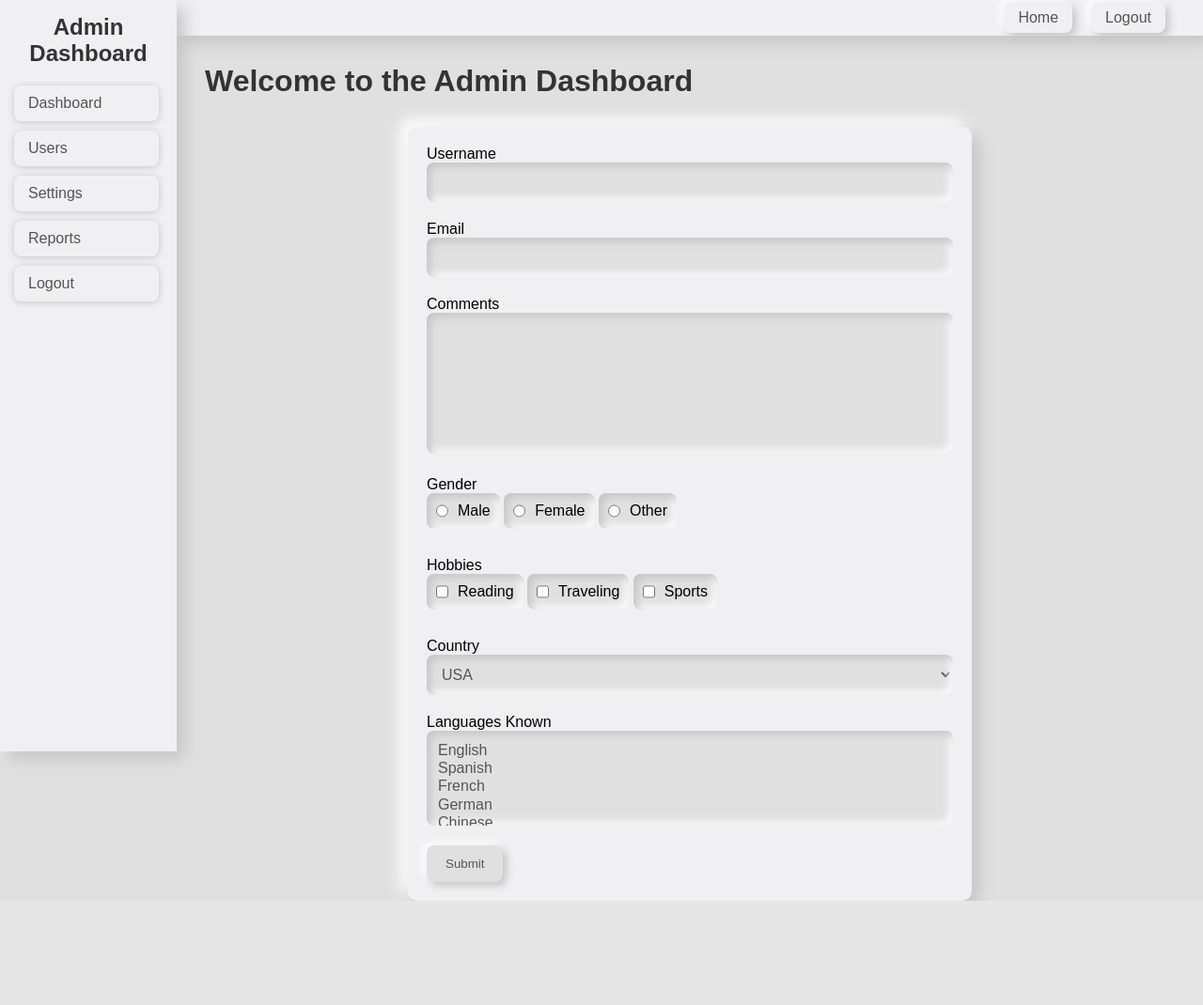
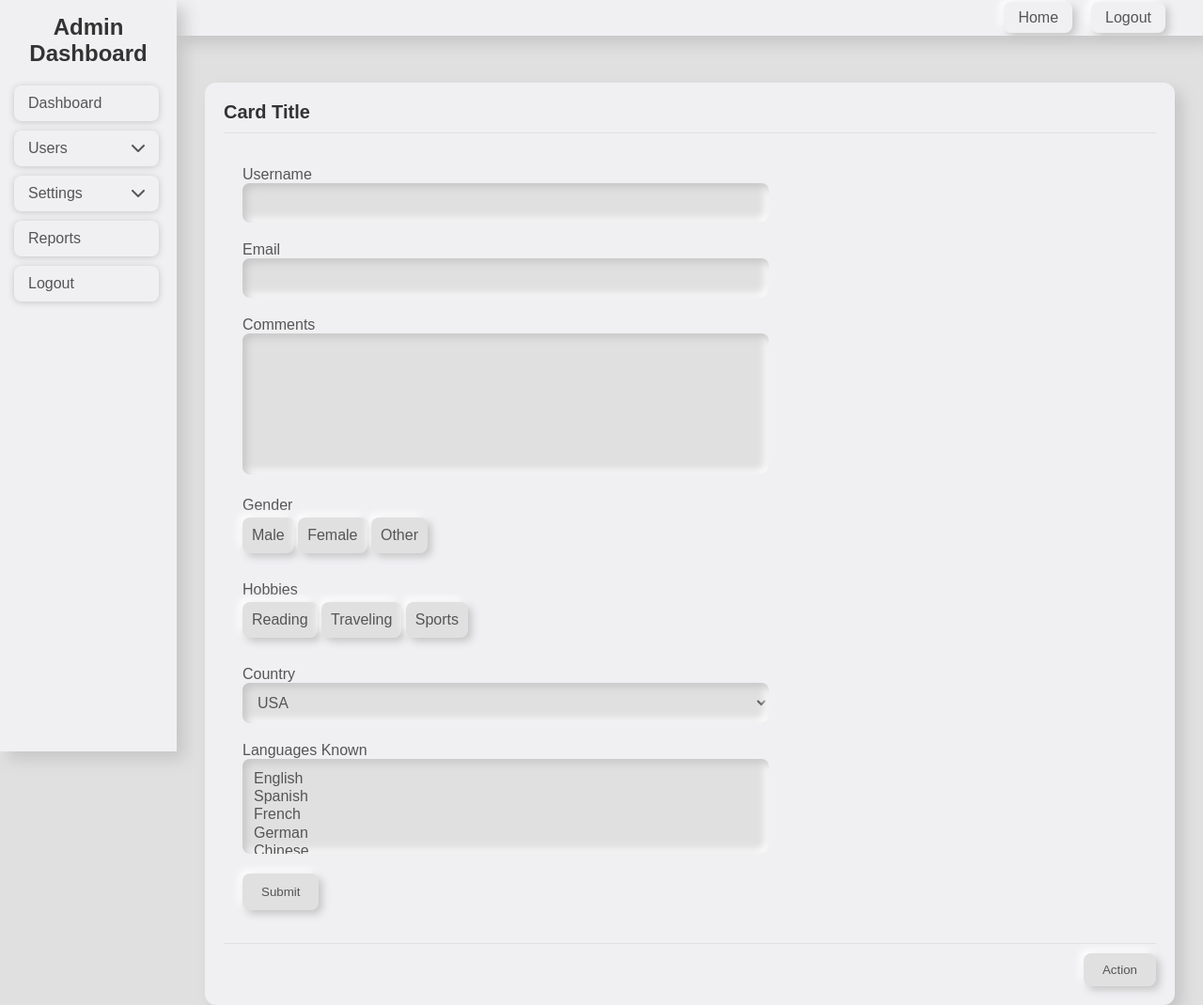
Before and after one commit to Auniik/deilyer, a PHP site: page /dashboard in a window 1280 px wide. Shown: the whole page at 94% size. Before the commit the page ends 959 px from the top, so only its background shows below. Run offline with PHP 8.4, Linux system fonts and the light colour scheme.

Commit message:
Added design

```diff
--- a/app/Controllers/DashboardController.php
+++ b/app/Controllers/DashboardController.php
@@ -4,8 +4,13 @@
 
 class DashboardController extends Controller
 {
-    public function home()
+    public function home(): bool|string
     {
-        return view('dashboard/home.view');
+        return view('dashboard/managers/home.view', [
+            'bonk' => [
+                'bonk' => 'bonk',
+                'bonk2' => 'bonk'
+            ]
+        ]);
     }
 }
--- a/bootstrap/core/Helpers/functions.php
+++ b/bootstrap/core/Helpers/functions.php
@@ -30,6 +30,13 @@
     function public_path(string $path = ''): string
     {
         return BASE_PATH . DIRECTORY_SEPARATOR . 'public' . $path;
+    }
+}
+
+if (!function_exists('view_path')) {
+    function view_path(string $path = ''): string
+    {
+        return BASE_PATH . DIRECTORY_SEPARATOR . 'views' . DIRECTORY_SEPARATOR . $path;
     }
 }
 
--- a/public/static/dashboard/script.js
+++ b/public/static/dashboard/script.js
@@ -12,3 +12,34 @@
         });
     });
 });
+
+ /*box-shadow: inset 4px 4px 8px #c5c5c5, inset -4px -4px 8px #ffffff;*/
+    // box-shadow: 4px 4px 8px #c5c5c5, -4px -4px 8px #ffffff;
+$(document).ready(function(){
+    // Function to toggle the box shadow for radio buttons
+    $('input[type="radio"]').change(function() {
+        // Remove the box shadow from all radio button labels
+        $('input[type="radio"]').parent().css('box-shadow', '4px 4px 8px #c5c5c5, -4px -4px 8px #ffffff');
+
+        // Add box shadow to the selected radio button's parent label
+        if ($(this).is(':checked')) {
+            $(this).parent().css('box-shadow', 'inset 4px 4px 8px #c5c5c5, inset -4px -4px 8px #ffffff');
+        }
+        $('input[type="radio"]').parents('label').each(function() {
+            if (!$(this).find('input[type="radio"]').is(':checked')) {
+                $(this).css('box-shadow', '4px 4px 8px #c5c5c5, -4px -4px 8px #ffffff');
+            }
+        });
+
+    });
+
+    // Function to toggle the box shadow for checkboxes
+    $('input[type="checkbox"]').change(function() {
+        // Add or remove box shadow based on the checkbox state
+        if ($(this).is(':checked')) {
+            $(this).parent().css('box-shadow', 'inset 4px 4px 8px #c5c5c5, inset -4px -4px 8px #ffffff');
+        } else {
+            $(this).parent().css('box-shadow', '4px 4px 8px #c5c5c5, -4px -4px 8px #ffffff');
+        }
+    });
+});
--- a/public/static/dashboard/styles.css
+++ b/public/static/dashboard/styles.css
@@ -92,10 +92,11 @@
     text-decoration: none;
     color: #555;
     padding: 10px 15px;
-    display: block;
     border-radius: 8px;
     box-shadow: 0px 1px 7px #c5c5c5;
     margin-right: 4px;
+    display: flex;
+    justify-content: space-between;
 }
 
 .menu a:hover {
@@ -137,12 +138,12 @@
 }
 
 .form-container {
-    background-color: #f0f0f3;
+       /* background-color: #f0f0f3; */
     padding: 20px;
     border-radius: 10px;
-    box-shadow: 8px 8px 16px #c5c5c5, -8px -8px 16px #ffffff;
+    /* box-shadow: 8px 8px 16px #c5c5c5, -8px -8px 16px #ffffff; */
     max-width: 600px;
-    margin: 0 auto;
+    /* margin: 0 auto; */
 }
 
 .form-group {
@@ -163,6 +164,12 @@
     box-shadow: inset 4px 4px 8px #c5c5c5, inset -4px -4px 8px #ffffff;
     font-size: 1rem;
     color: #555;
+    outline: none;
+}
+.input-field:focus, .textarea-field:focus {
+    /*border-color: #007BFF !important;*/
+    /*box-shadow: 5px 3px 8px #c5c5c5, -2px -1px 8px #ffffff; !important;*/
+    background-color: rgba(224, 224, 224, 0.58);
 }
 
 .textarea-field {
@@ -178,13 +185,16 @@
     padding: 10px;
     background-color: #e0e0e0;
     border-radius: 8px;
-    box-shadow: inset 4px 4px 8px #c5c5c5, inset -4px -4px 8px #ffffff;
-    flex-direction: row;
+    box-shadow: 4px 4px 8px #c5c5c5, -4px -4px 8px #ffffff;
+    flex-direction: column;
+    cursor: pointer;
+    user-select: none;
 }
 
 .radio-group input,
 .checkbox-group input {
     margin-right: 10px;
+    appearance: none;
 }
 
 /* Submit Button */
@@ -201,3 +211,52 @@
 .submit-button:hover {
     background-color: #d0d0d0;
 }
+
+
+/* Card Styles */
+.card {
+    background-color: #f0f0f3;
+    border-radius: 12px;
+    box-shadow: 8px 8px 16px #c5c5c5;
+    padding: 20px;
+    /*max-width: 400px;*/
+    margin: 20px auto;
+}
+
+.card-header {
+    border-bottom: 1px solid #e0e0e0;
+    padding-bottom: 10px;
+    margin-bottom: 15px;
+}
+
+.card-header h3 {
+    margin: 0;
+    color: #333;
+    font-size: 1.25rem;
+}
+
+.card-body {
+    color: #555;
+    font-size: 1rem;
+}
+
+.card-footer {
+    border-top: 1px solid #e0e0e0;
+    padding-top: 10px;
+    margin-top: 15px;
+    text-align: right;
+}
+
+.card-button {
+    padding: 10px 20px;
+    background-color: #e0e0e0;
+    color: #555;
+    border: none;
+    border-radius: 8px;
+    box-shadow: 4px 4px 8px #c5c5c5, -4px -4px 8px #ffffff;
+    cursor: pointer;
+}
+
+.card-button:hover {
+    background-color: #d0d0d0;
+}
--- /dev/null
+++ b/views/dashboard/footer.view.php
@@ -0,0 +1,6 @@
+        </main>
+    </div>
+    <script src="https://code.jquery.com/jquery-3.6.0.min.js"></script>
+    <script src="/static/dashboard/script.js"></script>
+</body>
+</html>
--- /dev/null
+++ b/views/dashboard/header.view.php
@@ -0,0 +1,25 @@
+<!DOCTYPE html>
+<html lang="en">
+<head>
+    <meta charset="UTF-8">
+    <meta name="viewport" content="width=device-width, initial-scale=1.0">
+    <title>Admin Dashboard</title>
+    <link rel="stylesheet" href="/static/dashboard/styles.css">
+    <link rel="stylesheet" href="https://cdnjs.cloudflare.com/ajax/libs/font-awesome/6.0.0-beta3/css/all.min.css">
+
+</head>
+<body>
+    <div class="dashboard-container">
+        <header class="navbar">
+            <div class="navbar-container">
+                <div></div>
+                <ul class="navbar-menu">
+                    <li><a href="#">Home</a></li>
+                    <li><a href="#">Logout</a></li>
+                </ul>
+            </div>
+        </header>
+
+        <!-- Sidebar -->
+        <?php include 'sidebar.view.php'; ?>
+        <main class="main-content">
--- a/views/dashboard/home.view.php
+++ b/views/dashboard/managers/home.view.php
@@ -1,59 +1,14 @@
-<!DOCTYPE html>
-<html lang="en">
-<head>
-    <meta charset="UTF-8">
-    <meta name="viewport" content="width=device-width, initial-scale=1.0">
-    <title>Admin Dashboard</title>
-    <link rel="stylesheet" href="/static/dashboard/styles.css">
-</head>
-<body>
-    <div class="dashboard-container">
-        <header class="navbar">
-            <div class="navbar-container">
-                <div></div>
-<!--                <div class="navbar-brand">-->
-<!--                    <h1>Admin Panel</h1>-->
-<!--                </div>-->
-                <ul class="navbar-menu">
-                    <li><a href="#">Home</a></li>
-<!--                    <li><a href="#">Settings</a></li>-->
-                    <li><a href="#">Logout</a></li>
-                </ul>
-            </div>
-        </header>
+<?php include_once view_path('dashboard/header.view.php'); ?>
+<?php
 
-        <!-- Sidebar -->
-        <aside class="sidebar">
-            <h2>Admin Dashboard</h2>
-            <ul class="menu">
-                <li>
-                    <a href="#" class="menu-item">Dashboard</a>
-                </li>
-                <li>
-                    <a href="#" class="menu-item">Users</a>
-                    <ul class="submenu">
-                        <li><a href="#">Add User</a></li>
-                        <li><a href="#">Manage Users</a></li>
-                    </ul>
-                </li>
-                <li>
-                    <a href="#" class="menu-item">Settings</a>
-                    <ul class="submenu">
-                        <li><a href="#">Profile</a></li>
-                        <li><a href="#">Security</a></li>
-                    </ul>
-                </li>
-                <li>
-                    <a href="#" class="menu-item">Reports</a>
-                </li>
-                <li><a href="#" class="menu-item">Logout</a></li>
-            </ul>
-        </aside>
+?>
+    <!--<h1>Welcome to the Admin Dashboard</h1>-->
 
-
-        <!-- Main Content -->
-        <main class="main-content">
-            <h1>Welcome to the Admin Dashboard</h1>
+    <div class="card">
+        <div class="card-header">
+            <h3>Card Title</h3>
+        </div>
+        <div class="card-body">
             <div class="form-container">
                 <form action="#">
                     <div class="form-group">
@@ -113,10 +68,11 @@
                     <button type="submit" class="submit-button">Submit</button>
                 </form>
             </div>
-        </main>
-<!--        <br><br><br>-->
+        </div>
+        <div class="card-footer">
+            <button class="card-button">Action</button>
+        </div>
     </div>
 
-    <script src="/static/dashboard/script.js"></script>
-</body>
-</html>
+
+<?php include_once view_path('dashboard/footer.view.php'); ?>
--- /dev/null
+++ b/views/dashboard/sidebar.view.php
@@ -0,0 +1,26 @@
+<aside class="sidebar">
+    <h2>Admin Dashboard</h2>
+    <ul class="menu">
+        <li>
+            <a href="#" class="menu-item">Dashboard</a>
+        </li>
+        <li>
+            <a href="#" class="menu-item">Users <i class="fa-solid fa-chevron-down"></i></a>
+            <ul class="submenu">
+                <li><a href="#">Add User</a></li>
+                <li><a href="#">Manage Users</a></li>
+            </ul>
+        </li>
+        <li>
+            <a href="#" class="menu-item">Settings <i class="fa-solid fa-chevron-down"></i></a>
+            <ul class="submenu">
+                <li><a href="#">Profile</a></li>
+                <li><a href="#">Security</a></li>
+            </ul>
+        </li>
+        <li>
+            <a href="#" class="menu-item">Reports</a>
+        </li>
+        <li><a href="#" class="menu-item">Logout</a></li>
+    </ul>
+</aside>
```
Also changed, not shown: views/dashboard/form.example.view.php (added), views/dashboard/master.view.php (deleted).
